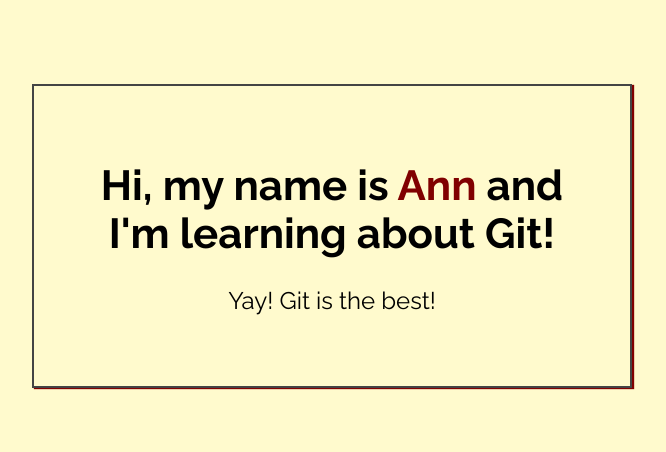
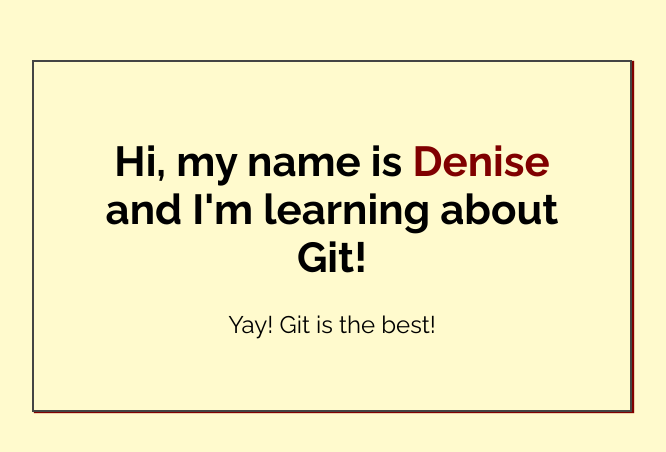
Before and after one commit to esinedc/my-first-repo, a plain HTML site: page index.html in a window 1280 px wide. Shown: the part 164-616 px from the top of the page, without its empty margins (308-974 px from the left). Drawn offline with Linux system fonts and the light colour scheme.

Commit message:
Added name to index.html

```diff
--- a/index.html
+++ b/index.html
@@ -14,7 +14,7 @@
 <body>
 
     <div class="greeting">
-        <h1>Hi, my name is <span class="highlight">Ann</span> and I'm learning about Git! </h1>
+        <h1>Hi, my name is <span class="highlight">Denise</span> and I'm learning about Git! </h1>
 
         <p>Yay! Git is the best!</p>
     </div>
```
